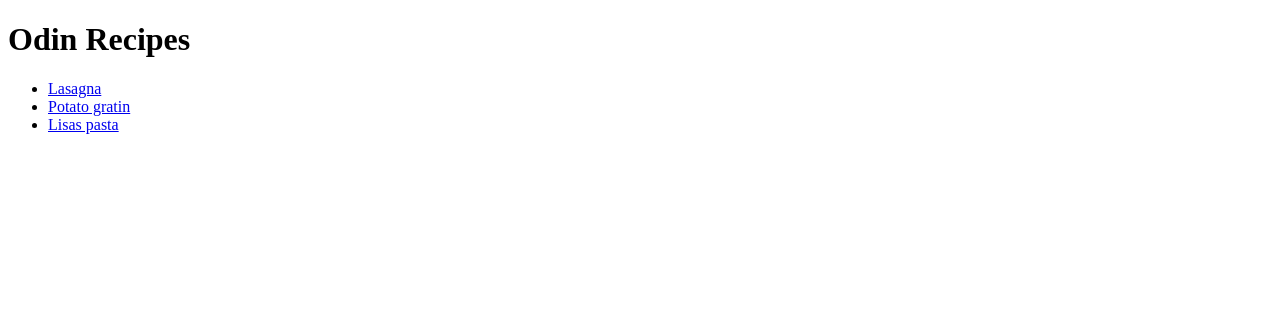
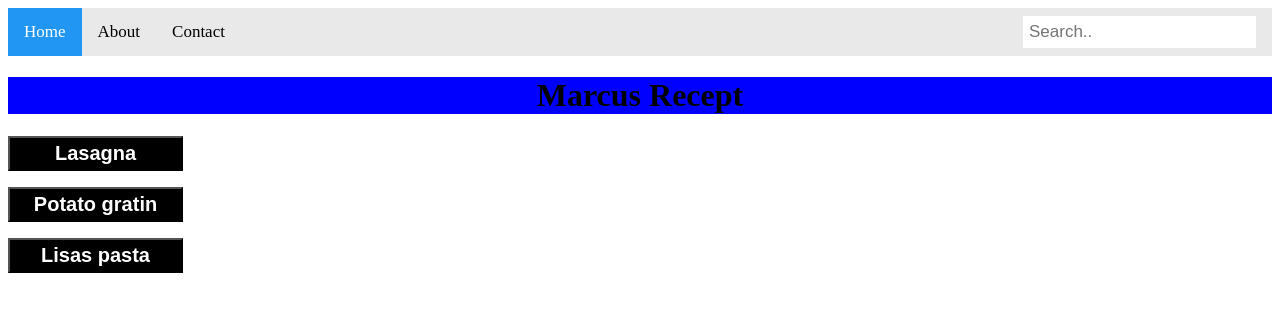
Before and after one commit to Mikkus98/odin-recipes, a plain HTML site: page index.html in a window 1280 px wide. Drawn offline with Linux system fonts and the light colour scheme.

Commit message:
Added a css file and began filling it out

```diff
--- a/index.html
+++ b/index.html
@@ -1,16 +1,21 @@
 <!DOCTYPE html>
 <html lang="en">
     <head>
+        <link rel="stylesheet" href="styles.css"/>
         <meta charset="UTF-8">
         <title>Odin Recipes</title>
     </head>
 
     <body>
-        <h1>Odin Recipes</h1>
-        <ul>
-        <li><a href="recipes/lasagna.html">Lasagna</a></li>
-        <li><a href="recipes/potato_gratin.html">Potato gratin</a></li>
-        <li><a href="recipes/lisas_pasta.html">Lisas pasta</a></li>
-        </ul>
+        <div class="topnav">
+            <a class="active" href="#home">Home</a>
+            <a href="#about">About</a>
+            <a href="#contact">Contact</a>
+            <input type="text" placeholder="Search..">
+        </div>
+        <h1>Marcus Recept</h1>
+       <p> <button><a href="recipes/lasagna.html">Lasagna</a></button></p>
+        <p><button><a href="recipes/potato_gratin.html" style="color: white;">Potato gratin</a></button></p>
+        <p><button><a href="recipes/lisas_pasta.html" style="color: white;">Lisas pasta</a></button></p>
     </body>
 </html>
--- /dev/null
+++ b/styles.css
@@ -0,0 +1,65 @@
+body {
+    font-family: 'Times New Roman', Times, serif;
+}
+h1 {
+    font-weight: bold;
+    background-color: blue;
+    text-align: center;
+}
+button {
+    font-size: 20px;
+    line-height: 5px;
+    color: black;
+    height: 35px;
+    width: 175px;
+    background-color: rgb(0, 0, 0);
+    color: white;
+    font-weight: bold;
+
+}
+a {
+    text-decoration: none;
+    color: white;
+}
+.topnav {
+    overflow: hidden;
+    background-color: #e9e9e9;
+}
+.topnav a {
+    float: left;
+    display: block;
+    color: black;
+    text-align: center;
+    padding: 14px 16px;
+    text-decoration: none;
+    font-size: 17px;
+}
+.topnav a:hover {
+    background-color: #ddd;
+    color: black;
+}
+.topnav a.active{
+    background-color: #2196f3;
+    color: white;
+}
+.topnav input[type=text] {
+    float: right;
+    padding: 6px;
+    border: none;
+    margin-top: 8px;
+    margin-right: 16px;
+    font-size: 17px;
+}
+@media screen and (max-width: 600px) {
+    .topnav a, .topnav input[type=text] {
+        float: none;
+        display:block;
+        text-align: left;
+        width: 100%;
+        margin: 0;
+        padding: 14px;
+    }
+    .topnav input[type=text] {
+        border: 1px solid #ccc;
+    }
+}
```
Also changed, not shown: recipes/styles.css (added).
